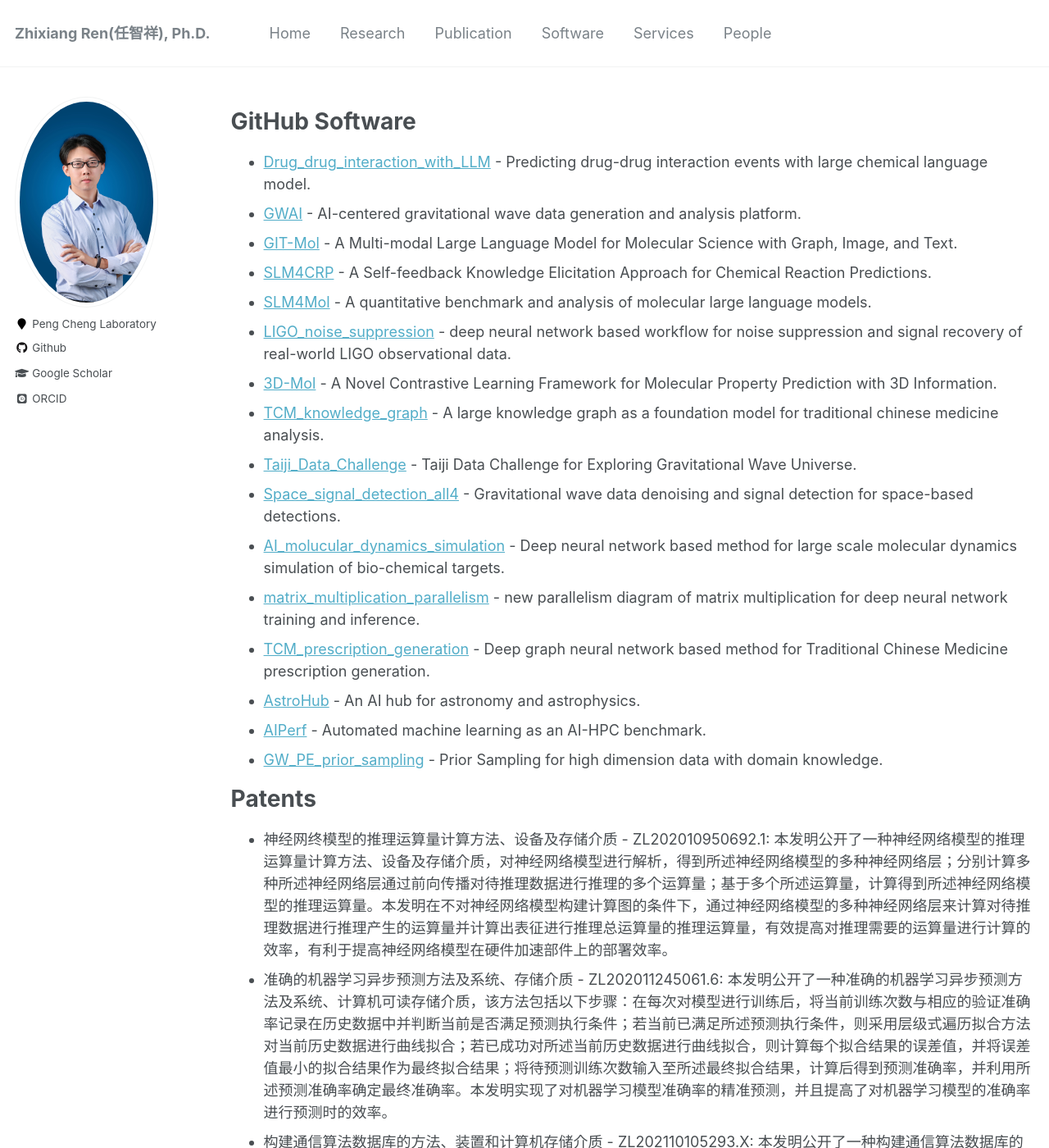
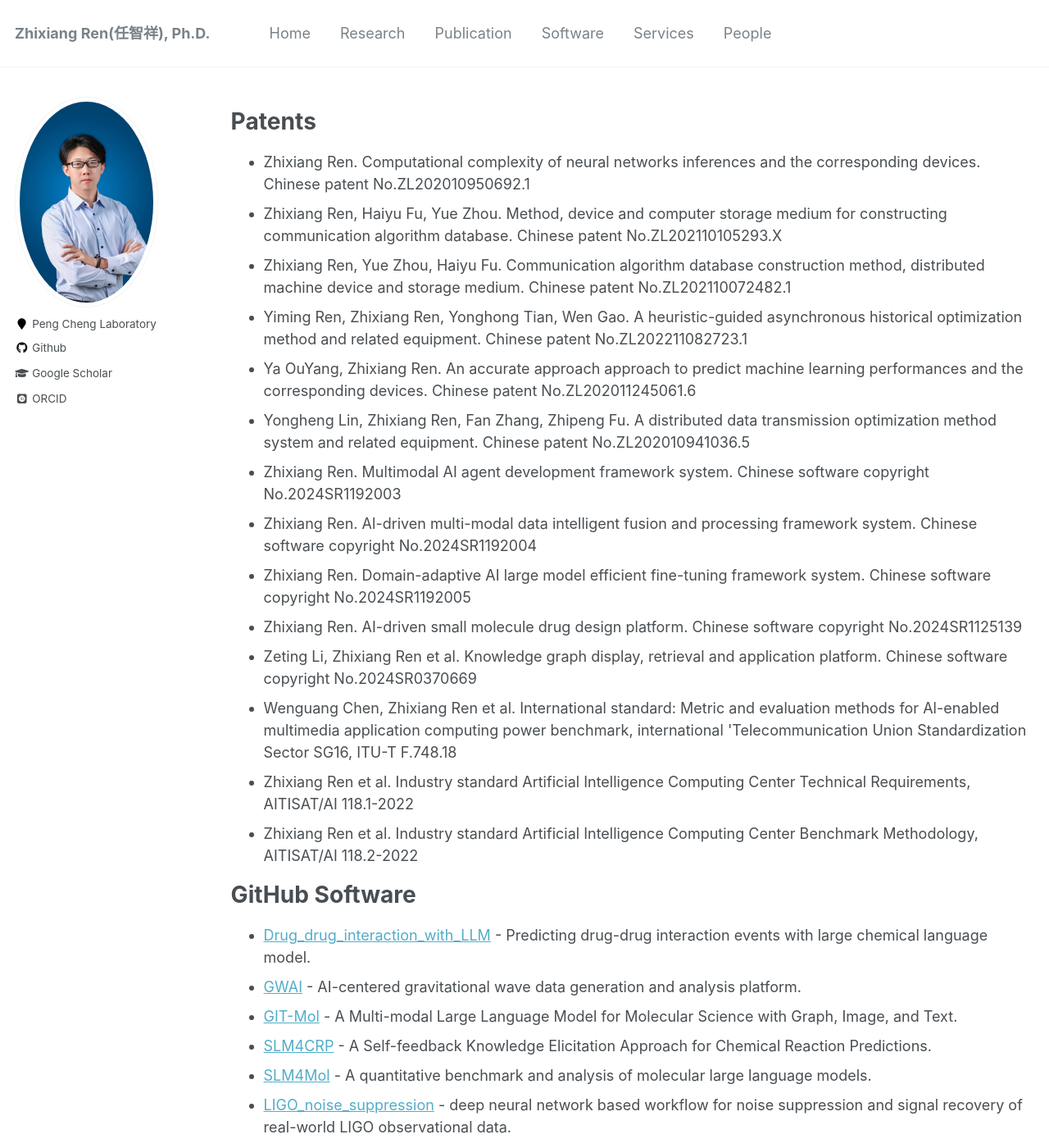
Before and after one commit to zhixiang-ren/zhixiang-ren.github.io, a Jekyll site: the page built from _pages/Software.html, in a window 1280 px wide and 1400 px high. Shown: the whole window at 82% size. Built offline with Jekyll 4.4.1, drawn with Linux system fonts in a browser that asks for light colours; some web fonts are replaced; some of the changed text lies outside the part shown.

Commit message:
Update Software.html

```diff
--- a/_pages/Software.html
+++ b/_pages/Software.html
@@ -4,6 +4,52 @@ title: ""
 permalink: /Software/
 author_profile: true
 ---
+
+<h1>Patents</h1>
+<ul>
+  <li>
+      Zhixiang Ren. Computational complexity of neural networks inferences and the corresponding devices. Chinese patent No.ZL202010950692.1
+  </li>
+  <li>
+      Zhixiang Ren, Haiyu Fu, Yue Zhou. Method, device and computer storage medium for constructing communication algorithm database. Chinese patent No.ZL202110105293.X
+  </li>
+  <li>
+      Zhixiang Ren, Yue Zhou, Haiyu Fu. Communication algorithm database construction method, distributed machine device and storage medium. Chinese patent No.ZL202110072482.1
+  </li>
+  <li>
+      Yiming Ren, Zhixiang Ren, Yonghong Tian, Wen Gao. A heuristic-guided asynchronous historical optimization method and related equipment. Chinese patent No.ZL202211082723.1
+  </li>
+  <li>
+      Ya OuYang, Zhixiang Ren. An accurate approach approach to predict machine learning performances and the corresponding devices. Chinese patent No.ZL202011245061.6
+  </li>
+  <li>
+      Yongheng Lin, Zhixiang Ren, Fan Zhang, Zhipeng Fu. A distributed data transmission optimization method system and related equipment. Chinese patent No.ZL202010941036.5
+  </li>
+  <li>
+      Zhixiang Ren. Multimodal AI agent development framework system. Chinese software copyright No.2024SR1192003
+  </li>
+  <li>
+      Zhixiang Ren. Al-driven multi-modal data intelligent fusion and processing framework system. Chinese software copyright No.2024SR1192004
+  </li>
+  <li>
+      Zhixiang Ren. Domain-adaptive AI large model efficient fine-tuning framework system. Chinese software copyright No.2024SR1192005
+  </li>
+  <li>
+      Zhixiang Ren. AI-driven small molecule drug design platform. Chinese software copyright No.2024SR1125139
+  </li>
+  <li>
+      Zeting Li, Zhixiang Ren et al. Knowledge graph display, retrieval and application platform. Chinese software copyright No.2024SR0370669
+  </li>
+  <li>
+      Wenguang Chen, Zhixiang Ren et al. International standard: Metric and evaluation methods for Al-enabled multimedia application computing power benchmark, international 'Telecommunication Union Standardization Sector SG16, ITU-T F.748.18
+  </li>
+  <li>
+      Zhixiang Ren et al. Industry standard Artificial Intelligence Computing Center Technical Requirements, AITISAT/AI 118.1-2022
+  </li>
+  <li>
+      Zhixiang Ren et al. Industry standard Artificial Intelligence Computing Center Benchmark Methodology, AITISAT/AI 118.2-2022
+  </li>
+</ul>
 
 <h1>GitHub Software</h1>
 <ul>
@@ -57,7 +103,7 @@ author_profile: true
   </li>
 </ul>
 
-<h1>Patents</h1>
+<!-- <h1>Patents</h1>
 <ul>
   <li>
       神经网终模型的推理运算量计算方法、设备及存储介质 - ZL202010950692.1: 本发明公开了一种神经网络模型的推理运算量计算方法、设备及存储介质，对神经网络模型进行解析，得到所述神经网络模型的多种神经网络层；分别计算多种所述神经网络层通过前向传播对待推理数据进行推理的多个运算量；基于多个所述运算量，计算得到所述神经网络模型的推理运算量。本发明在不对神经网络模型构建计算图的条件下，通过神经网络模型的多种神经网络层来计算对待推理数据进行推理产生的运算量并计算出表征进行推理总运算量的推理运算量，有效提高对推理需要的运算量进行计算的效率，有利于提高神经网络模型在硬件加速部件上的部署效率。
@@ -77,7 +123,7 @@ author_profile: true
   <li>
       一种分布式数据传输优化方法、系统及相关设备 - ZL202010941036.5: 本发明实施例提供了一种分布式数据传输优化方法、系统及相关设备，用于提高数据传输的效率。本发明实施例方法包括：获取多条训练数据及数据传输策略的超参数空间，每一条所述训练数据包含集群配置的一种数据传输策略及在执行对应的数据传输策略过程中所述集群在单位时间内的网络吞吐量参数，其中，每个初始策略包含一组预设参数字段以及各个预设参数字段的字段值；将所述多个训练数据及数据传输策略的超参数空间代入贝叶斯优化算法模型，计算得到当前训练数据下的最优数据传输策略。
   </li>
-</ul>
+</ul> -->
 <!-- <ul>
   <li>
       <p>神经网终模型的推理运算量计算方法、设备及存储介质</a> - ZL202010950692.1: 本发明公开了一种神经网络模型的推理运算量计算方法、设备及存储介质，对神经网络模型进行解析，得到所述神经网络模型的多种神经网络层；分别计算多种所述神经网络层通过前向传播对待推理数据进行推理的多个运算量；基于多个所述运算量，计算得到所述神经网络模型的推理运算量。本发明在不对神经网络模型构建计算图的条件下，通过神经网络模型的多种神经网络层来计算对待推理数据进行推理产生的运算量并计算出表征进行推理总运算量的推理运算量，有效提高对推理需要的运算量进行计算的效率，有利于提高神经网络模型在硬件加速部件上的部署效率。
```
